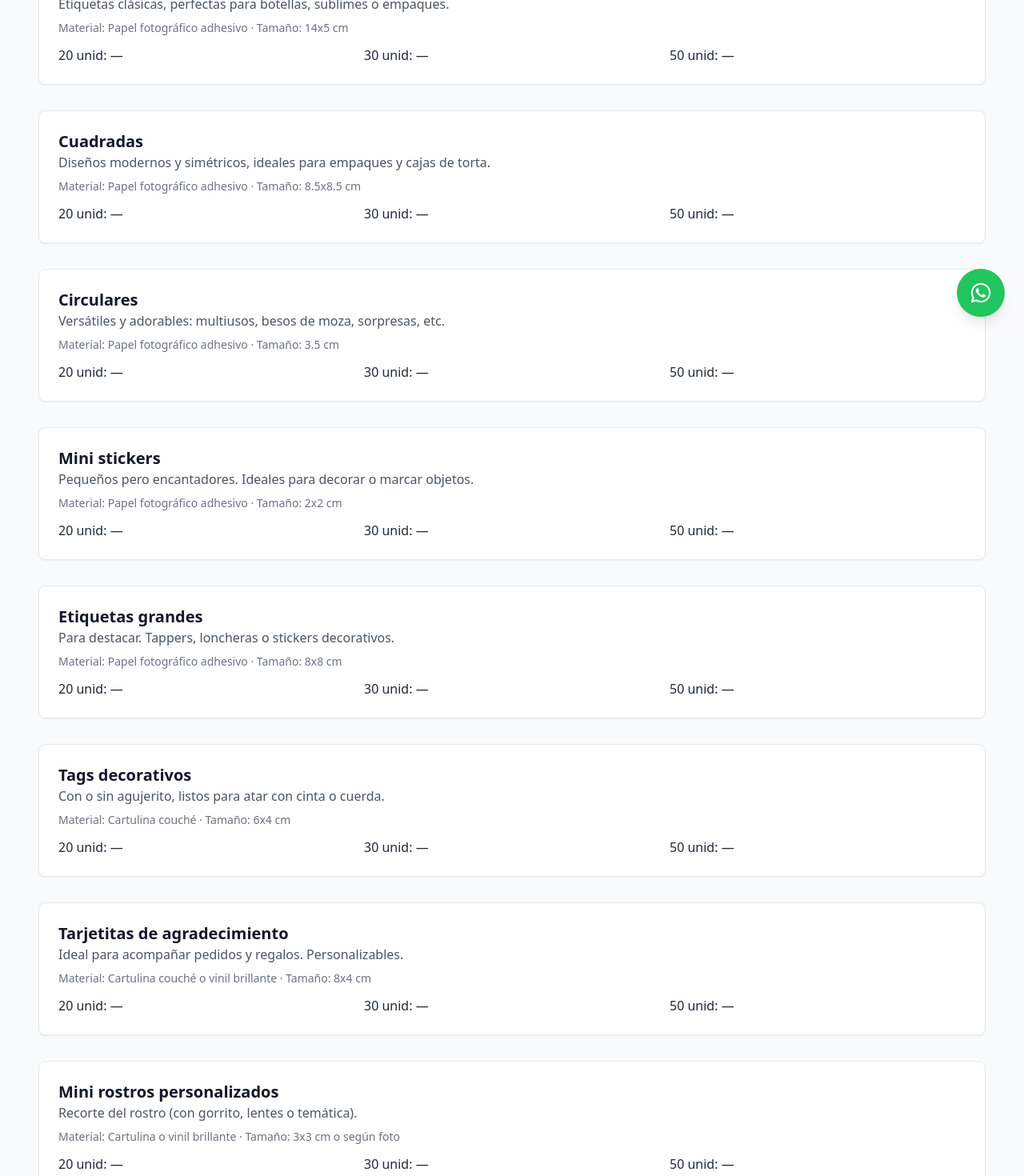
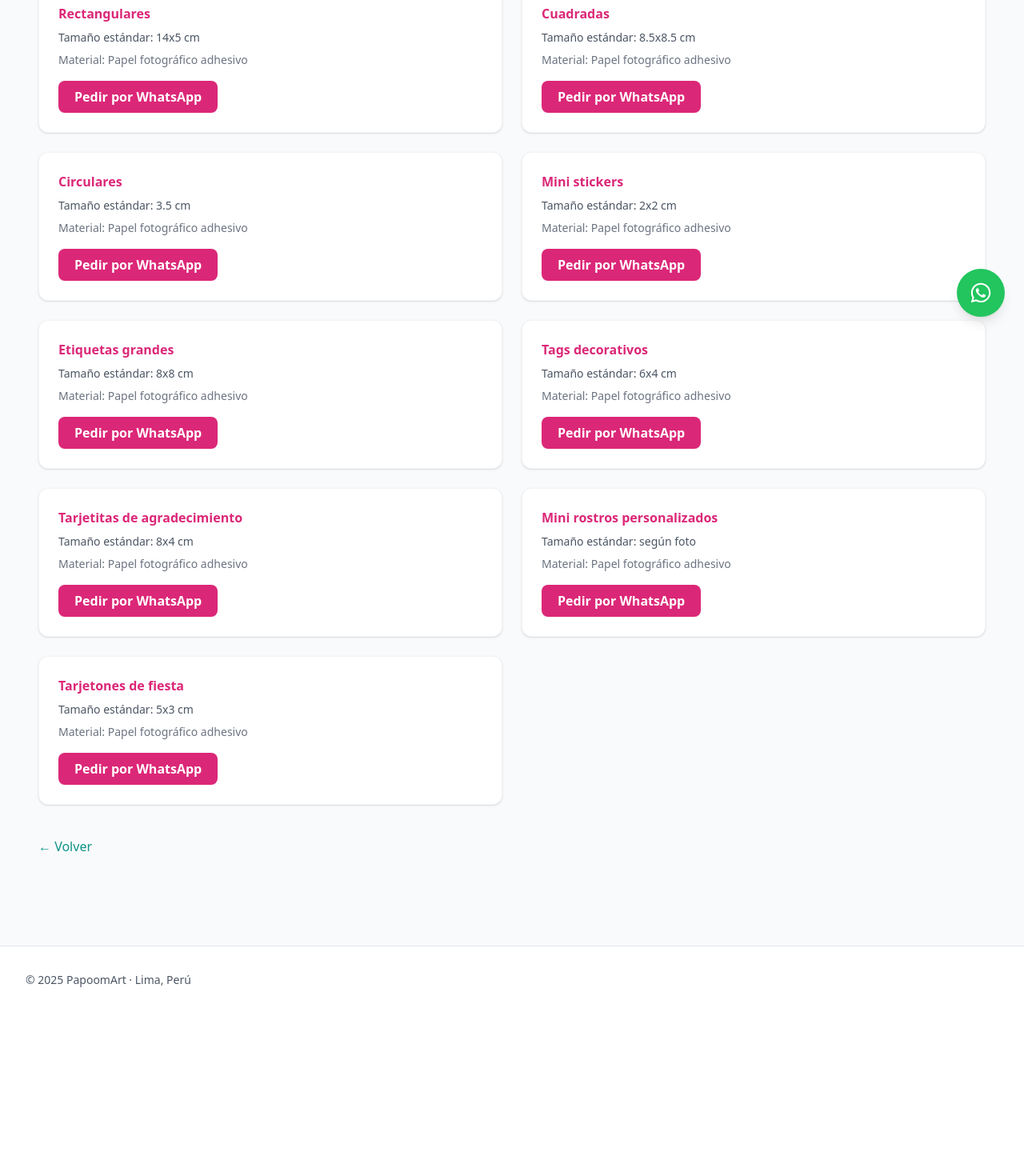
Before and after one commit to Pappomart/papoomart, a Next.js app: page /tienda/celebrar/elige in a window 1280 px wide. Shown: the part 380-1850 px from the top of the page at 80% size. After the commit the page ends 1647 px from the top, so only its background shows below. Built offline with nearby package versions, Linux system fonts and the light colour scheme.

Commit message:
Actualizacion

```diff
--- a/pages/tienda/celebrar/elige.tsx
+++ b/pages/tienda/celebrar/elige.tsx
@@ -1,168 +1,62 @@
-// pages/etiquetas/celebrar/elige.tsx
 import Head from "next/head";
+import Link from "next/link";
 
-export default function EligeTusEtiquetas() {
+export default function EligeEtiquetas() {
+  const phone = "51997374878";
+
+  const items = [
+    { title: "Rectangulares", size: "14x5 cm" },
+    { title: "Cuadradas", size: "8.5x8.5 cm" },
+    { title: "Circulares", size: "3.5 cm" },
+    { title: "Mini stickers", size: "2x2 cm" },
+    { title: "Etiquetas grandes", size: "8x8 cm" },
+    { title: "Tags decorativos", size: "6x4 cm" },
+    { title: "Tarjetitas de agradecimiento", size: "8x4 cm" },
+    { title: "Mini rostros personalizados", size: "según foto" },
+    { title: "Tarjetones de fiesta", size: "5x3 cm" },
+  ];
+
   return (
     <>
       <Head>
-        <title>Elige tus etiquetas — PapoomArt</title>
+        <title>Elige tus etiquetas | PapoomArt</title>
         <meta
           name="description"
-          content="Selecciona solo el tipo de etiqueta que necesitas: rectangulares, cuadradas, circulares, mini stickers, tags y más."
+          content="Elige tus stickers y etiquetas personalizadas — PapoomArt"
         />
-        <link rel="canonical" href="https://papoomart.vercel.app/etiquetas/celebrar/elige" />
       </Head>
 
-      <main className="container mt-8">
-        <h1 className="text-3xl font-bold">Elige tus etiquetas</h1>
-        <p className="text-gray-600 mt-2">
-          Para clientes que solo quieren un tipo de etiqueta o reposición.
+      <main className="container mx-auto px-4 py-12">
+        <h1 className="text-3xl font-bold text-teal-800 mb-6">🏷️ Elige tus etiquetas</h1>
+
+        <p className="text-gray-600 mb-10">
+          Selecciona el tipo de etiqueta ideal para tu evento, regalo o detalle ✨
         </p>
 
-        <div className="mt-8 space-y-8">
-          {/* Rectangulares */}
-          <div className="card p-6">
-            <h2 className="text-xl font-semibold">Rectangulares</h2>
-            <p className="text-gray-600">
-              Etiquetas clásicas, perfectas para botellas, sublimes o empaques.
-            </p>
-            <p className="text-sm mt-2 text-gray-500">
-              Material: Papel fotográfico adhesivo · Tamaño: 14x5 cm
-            </p>
-            <ul className="mt-3 grid sm:grid-cols-3 gap-3 text-gray-800">
-              <li>20 unid: —</li>
-              <li>30 unid: —</li>
-              <li>50 unid: —</li>
-            </ul>
-          </div>
+        <div className="grid md:grid-cols-2 gap-6">
+          {items.map((item, i) => (
+            <div key={i} className="bg-white rounded-xl shadow p-6 border border-gray-100">
+              <h2 className="font-semibold text-pink-600 mb-2">{item.title}</h2>
+              <p className="text-sm text-gray-600 mb-2">Tamaño estándar: {item.size}</p>
+              <p className="text-gray-500 text-sm mb-4">Material: Papel fotográfico adhesivo</p>
 
-          {/* Cuadradas */}
-          <div className="card p-6">
-            <h2 className="text-xl font-semibold">Cuadradas</h2>
-            <p className="text-gray-600">
-              Diseños modernos y simétricos, ideales para empaques y cajas de torta.
-            </p>
-            <p className="text-sm mt-2 text-gray-500">
-              Material: Papel fotográfico adhesivo · Tamaño: 8.5x8.5 cm
-            </p>
-            <ul className="mt-3 grid sm:grid-cols-3 gap-3 text-gray-800">
-              <li>20 unid: —</li>
-              <li>30 unid: —</li>
-              <li>50 unid: —</li>
-            </ul>
-          </div>
+              <a
+                href={`https://wa.me/${phone}?text=Hola%20PapoomArt!%20Quiero%20etiquetas%20${encodeURIComponent(
+                  item.title
+                )}`}
+                target="_blank"
+                className="inline-block bg-pink-600 hover:bg-pink-700 text-white font-semibold px-5 py-2 rounded-lg transition"
+              >
+                Pedir por WhatsApp
+              </a>
+            </div>
+          ))}
+        </div>
 
-          {/* Circulares */}
-          <div className="card p-6">
-            <h2 className="text-xl font-semibold">Circulares</h2>
-            <p className="text-gray-600">
-              Versátiles y adorables: multiusos, besos de moza, sorpresas, etc.
-            </p>
-            <p className="text-sm mt-2 text-gray-500">
-              Material: Papel fotográfico adhesivo · Tamaño: 3.5 cm
-            </p>
-            <ul className="mt-3 grid sm:grid-cols-3 gap-3 text-gray-800">
-              <li>20 unid: —</li>
-              <li>30 unid: —</li>
-              <li>50 unid: —</li>
-            </ul>
-          </div>
-
-          {/* Mini stickers */}
-          <div className="card p-6">
-            <h2 className="text-xl font-semibold">Mini stickers</h2>
-            <p className="text-gray-600">
-              Pequeños pero encantadores. Ideales para decorar o marcar objetos.
-            </p>
-            <p className="text-sm mt-2 text-gray-500">
-              Material: Papel fotográfico adhesivo · Tamaño: 2x2 cm
-            </p>
-            <ul className="mt-3 grid sm:grid-cols-3 gap-3 text-gray-800">
-              <li>20 unid: —</li>
-              <li>30 unid: —</li>
-              <li>50 unid: —</li>
-            </ul>
-          </div>
-
-          {/* Etiquetas grandes */}
-          <div className="card p-6">
-            <h2 className="text-xl font-semibold">Etiquetas grandes</h2>
-            <p className="text-gray-600">
-              Para destacar. Tappers, loncheras o stickers decorativos.
-            </p>
-            <p className="text-sm mt-2 text-gray-500">
-              Material: Papel fotográfico adhesivo · Tamaño: 8x8 cm
-            </p>
-            <ul className="mt-3 grid sm:grid-cols-3 gap-3 text-gray-800">
-              <li>20 unid: —</li>
-              <li>30 unid: —</li>
-              <li>50 unid: —</li>
-            </ul>
-          </div>
-
-          {/* Tags decorativos */}
-          <div className="card p-6">
-            <h2 className="text-xl font-semibold">Tags decorativos</h2>
-            <p className="text-gray-600">
-              Con o sin agujerito, listos para atar con cinta o cuerda.
-            </p>
-            <p className="text-sm mt-2 text-gray-500">
-              Material: Cartulina couché · Tamaño: 6x4 cm
-            </p>
-            <ul className="mt-3 grid sm:grid-cols-3 gap-3 text-gray-800">
-              <li>20 unid: —</li>
-              <li>30 unid: —</li>
-              <li>50 unid: —</li>
-            </ul>
-          </div>
-
-          {/* Tarjetitas de agradecimiento */}
-          <div className="card p-6">
-            <h2 className="text-xl font-semibold">Tarjetitas de agradecimiento</h2>
-            <p className="text-gray-600">
-              Ideal para acompañar pedidos y regalos. Personalizables.
-            </p>
-            <p className="text-sm mt-2 text-gray-500">
-              Material: Cartulina couché o vinil brillante · Tamaño: 8x4 cm
-            </p>
-            <ul className="mt-3 grid sm:grid-cols-3 gap-3 text-gray-800">
-              <li>20 unid: —</li>
-              <li>30 unid: —</li>
-              <li>50 unid: —</li>
-            </ul>
-          </div>
-
-          {/* Mini rostros personalizados */}
-          <div className="card p-6">
-            <h2 className="text-xl font-semibold">Mini rostros personalizados</h2>
-            <p className="text-gray-600">
-              Recorte del rostro (con gorrito, lentes o temática).
-            </p>
-            <p className="text-sm mt-2 text-gray-500">
-              Material: Cartulina o vinil brillante · Tamaño: 3x3 cm o según foto
-            </p>
-            <ul className="mt-3 grid sm:grid-cols-3 gap-3 text-gray-800">
-              <li>20 unid: —</li>
-              <li>30 unid: —</li>
-              <li>50 unid: —</li>
-            </ul>
-          </div>
-
-          {/* Tarjetones / cupones */}
-          <div className="card p-6">
-            <h2 className="text-xl font-semibold">Tarjetones o cupones de fiesta</h2>
-            <p className="text-gray-600">
-              Cada tarjetón representa un vale/pase para dulces o juegos.
-            </p>
-            <p className="text-sm mt-2 text-gray-500">
-              Material: Cartulina gruesa o vinil brillante · Tamaño: 5x3 cm
-            </p>
-            <ul className="mt-3 grid sm:grid-cols-3 gap-3 text-gray-800">
-              <li>20 unid: —</li>
-              <li>30 unid: —</li>
-              <li>50 unid: —</li>
-            </ul>
-          </div>
+        <div className="mt-10">
+          <Link href="/etiquetas/celebrar" className="text-teal-600 hover:underline">
+            ← Volver
+          </Link>
         </div>
       </main>
     </>
--- a/pages/tienda/celebrar/packs.tsx
+++ b/pages/tienda/celebrar/packs.tsx
@@ -1,30 +1,38 @@
-// pages/etiquetas/celebrar/packs.tsx
 import Head from "next/head";
+import Link from "next/link";
 
 export default function PacksCelebrar() {
+  const phone = "51997374878";
+
   return (
     <>
       <Head>
-        <title>Packs de cumpleaños personalizados — PapoomArt</title>
+        <title>Packs de cumpleaños personalizados | PapoomArt</title>
         <meta
           name="description"
-          content="Packs de etiquetas para cumpleaños: básico, intermedio y premium. Listos para decorar tu fiesta."
+          content="Packs de etiquetas personalizadas para cumpleaños — PapoomArt"
         />
-        <link rel="canonical" href="https://papoomart.vercel.app/etiquetas/celebrar/packs" />
       </Head>
 
-      <main className="container mt-8">
-        <h1 className="text-3xl font-bold">Packs de cumpleaños personalizados</h1>
-        <p className="text-gray-600 mt-2">
-          Ideal para decorar dulces, botellas y sorpresas con el nombre del cumpleañero.
+      <main className="container mx-auto px-4 py-12">
+        <h1 className="text-3xl font-bold text-teal-800 mb-6">
+          🎉 Packs de cumpleaños personalizados
+        </h1>
+
+        <p className="text-gray-600 mb-10">
+          Ideal para decorar dulces, botellas y sorpresas con el nombre del
+          cumpleañero ✨
         </p>
 
-        <div className="grid md:grid-cols-3 gap-6 mt-8">
+        {/* PACKS */}
+        <div className="space-y-8">
           {/* Pack 1 */}
-          <div className="card p-6">
-            <h2 className="text-xl font-semibold">Pack 1 (básico)</h2>
-            <p className="text-gray-500 mb-2">98 etiquetas</p>
-            <ul className="list-disc pl-5 space-y-1 text-gray-700">
+          <div className="bg-white rounded-xl shadow p-6 border border-gray-100">
+            <h2 className="text-xl font-semibold text-pink-600 mb-4">
+              Pack Básico — 98 etiquetas (S/ 22)
+            </h2>
+
+            <ul className="list-disc ml-6 space-y-1 text-gray-700 text-sm">
               <li>12 botellas (14x5 cm)</li>
               <li>12 sublimes (6.5x6.7 cm)</li>
               <li>12 paletas (6x6 cm)</li>
@@ -32,36 +40,67 @@ export default function PacksCelebrar() {
               <li>20 besos de moza (3.5 cm)</li>
               <li>30 multiusos (3.5 cm)</li>
             </ul>
-            <p className="mt-4 font-semibold">S/ 22.00</p>
+
+            <a
+              href={`https://wa.me/${phone}?text=Hola%20PapoomArt!%20Quiero%20el%20Pack%20Básico%20de%2098%20etiquetas`}
+              target="_blank"
+              className="inline-block mt-4 bg-pink-600 hover:bg-pink-700 text-white font-semibold px-6 py-2 rounded-lg transition"
+            >
+              Pedir por WhatsApp
+            </a>
           </div>
 
           {/* Pack 2 */}
-          <div className="card p-6">
-            <h2 className="text-xl font-semibold">Pack 2 (intermedio)</h2>
-            <p className="text-gray-500 mb-2">121 etiquetas</p>
-            <ul className="list-disc pl-5 space-y-1 text-gray-700">
-              <li>12 botellas (14x5 cm)</li>
-              <li>12 sublimes (6.5x6.7 cm)</li>
-              <li>12 paletas (6.5 cm)</li>
-              <li>12 cua-cua (9x4 cm)</li>
-              <li>20 besos de moza (3.5 cm)</li>
-              <li>35 multiusos (3.5 cm)</li>
+          <div className="bg-white rounded-xl shadow p-6 border border-gray-100">
+            <h2 className="text-xl font-semibold text-pink-600 mb-4">
+              Pack Intermedio — 121 etiquetas (S/ 25)
+            </h2>
+
+            <ul className="list-disc ml-6 space-y-1 text-gray-700 text-sm">
+              <li>12 botellas</li>
+              <li>12 sublimes</li>
+              <li>12 paletas</li>
+              <li>12 cua-cua</li>
+              <li>20 besos de moza</li>
+              <li>35 multiusos</li>
               <li>18 cajitas de torta (8.5x8.5 cm)</li>
             </ul>
-            <p className="mt-4 font-semibold">S/ 25.00</p>
+
+            <a
+              href={`https://wa.me/${phone}?text=Hola%20PapoomArt!%20Quiero%20el%20Pack%20Intermedio%20de%20121%20etiquetas`}
+              target="_blank"
+              className="inline-block mt-4 bg-pink-600 hover:bg-pink-700 text-white font-semibold px-6 py-2 rounded-lg transition"
+            >
+              Pedir por WhatsApp
+            </a>
           </div>
 
           {/* Pack 3 */}
-          <div className="card p-6">
-            <h2 className="text-xl font-semibold">Pack 3 (premium)</h2>
-            <p className="text-gray-500 mb-2">150 etiquetas + extras</p>
-            <ul className="list-disc pl-5 space-y-1 text-gray-700">
-              <li>Incluye todo el Pack 2</li>
-              <li>15 Tarjetitas “Gracias por venir”</li>
-              <li>14 Stickers redondos 5x5 cm multiusos</li>
+          <div className="bg-white rounded-xl shadow p-6 border border-gray-100">
+            <h2 className="text-xl font-semibold text-pink-600 mb-4">
+              Pack Premium — 150 etiquetas (S/ 27)
+            </h2>
+
+            <ul className="list-disc ml-6 space-y-1 text-gray-700 text-sm">
+              <li>Todo lo del Pack Intermedio</li>
+              <li>15 tarjetitas “Gracias por venir”</li>
+              <li>14 stickers redondos 5x5 cm</li>
             </ul>
-            <p className="mt-4 font-semibold">S/ 27.00</p>
+
+            <a
+              href={`https://wa.me/${phone}?text=Hola%20PapoomArt!%20Quiero%20el%20Pack%20Premium%20de%20150%20etiquetas`}
+              target="_blank"
+              className="inline-block mt-4 bg-pink-600 hover:bg-pink-700 text-white font-semibold px-6 py-2 rounded-lg transition"
+            >
+              Pedir por WhatsApp
+            </a>
           </div>
+        </div>
+
+        <div className="mt-10">
+          <Link href="/etiquetas/celebrar" className="text-teal-600 hover:underline">
+            ← Volver
+          </Link>
         </div>
       </main>
     </>
```
Also changed, not shown: 2 other files (tests, documents, lock files or other folders).
